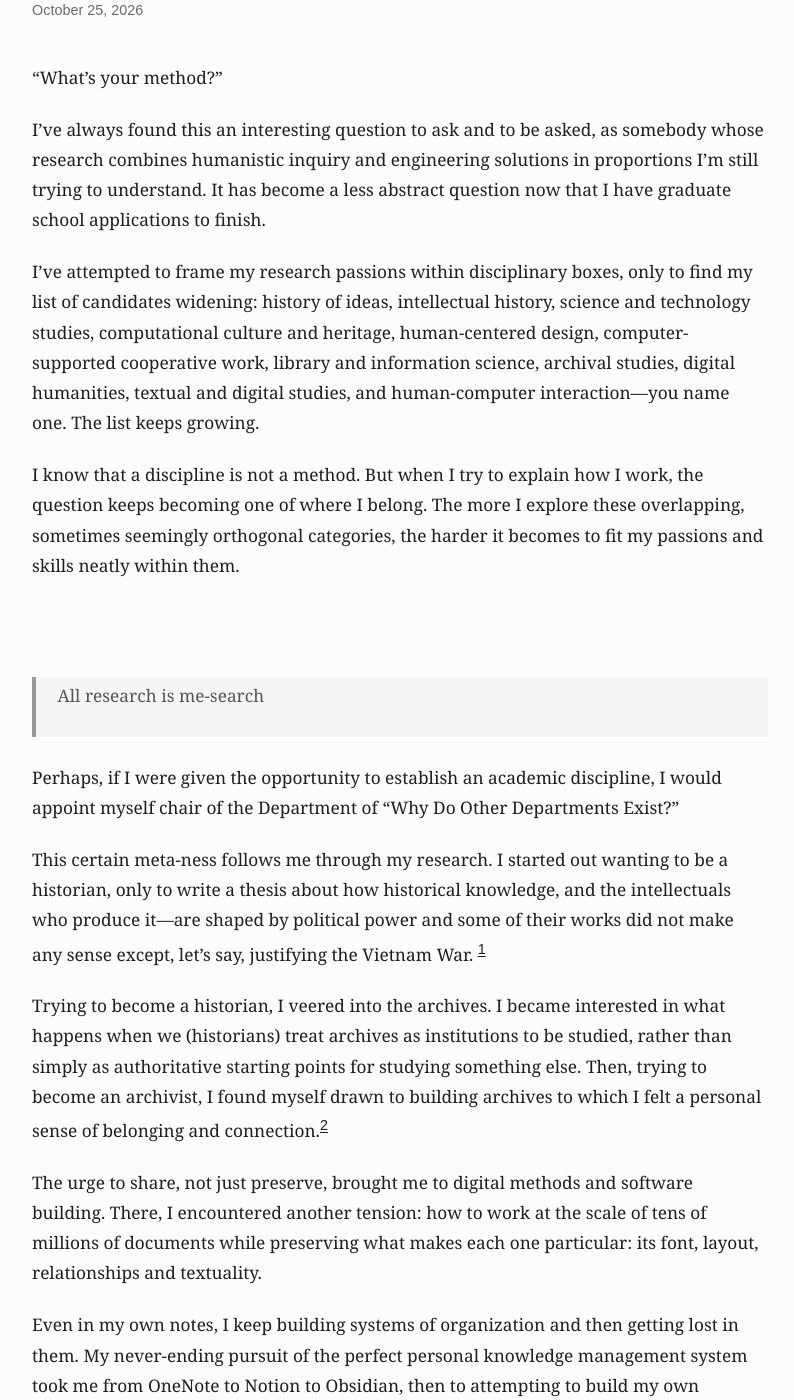
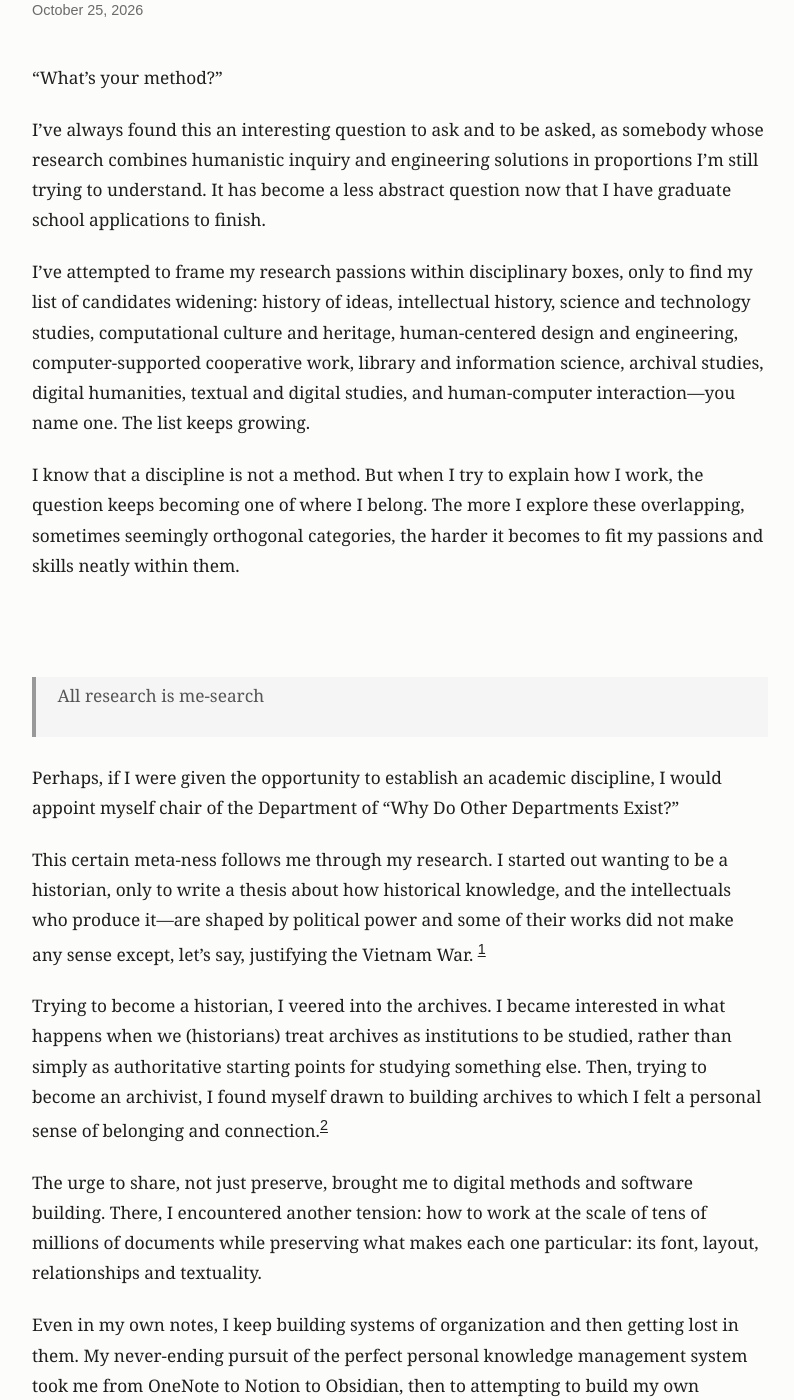
Before and after one commit to f-a-shen/personal-bio-host, a Jekyll site: the page built from _posts/2026-10-25-in-search-of-methodologies-and-me.md, in a window 1280 px wide and 1400 px high, scrolled down 214 px. Shown: the whole window, without its empty margins (222-1016 px from the left). Built offline with Jekyll 4.4.1, drawn with Linux system fonts in a browser that asks for light colours; some of the changed text lies outside the part shown.

```diff
--- a/_posts/2026-10-25-in-search-of-methodologies-and-me.md
+++ b/_posts/2026-10-25-in-search-of-methodologies-and-me.md
@@ -8,7 +8,7 @@
 
 I’ve always found this an interesting question to ask and to be asked, as somebody whose research combines humanistic inquiry and engineering solutions in proportions I’m still trying to understand. It has become a less abstract question now that I have graduate school applications to finish.
 
-I’ve attempted to frame my research passions within disciplinary boxes, only to find my list of candidates widening: history of ideas, intellectual history, science and technology studies, computational culture and heritage, human-centered design, computer-supported cooperative work, library and information science, archival studies, digital humanities, textual and digital studies, and human-computer interaction—you name one. The list keeps growing.
+I’ve attempted to frame my research passions within disciplinary boxes, only to find my list of candidates widening: history of ideas, intellectual history, science and technology studies, computational culture and heritage, human-centered design and engineering, computer-supported cooperative work, library and information science, archival studies, digital humanities, textual and digital studies, and human-computer interaction—you name one. The list keeps growing.
 
 I know that a discipline is not a method. But when I try to explain how I work, the question keeps becoming one of where I belong. The more I explore these overlapping, sometimes seemingly orthogonal categories, the harder it becomes to fit my passions and skills neatly within them.
 
```
Also changed, not shown: other parts of _posts/2026-10-25-in-search-of-methodologies-and-me.md (+1 -1 lines).
